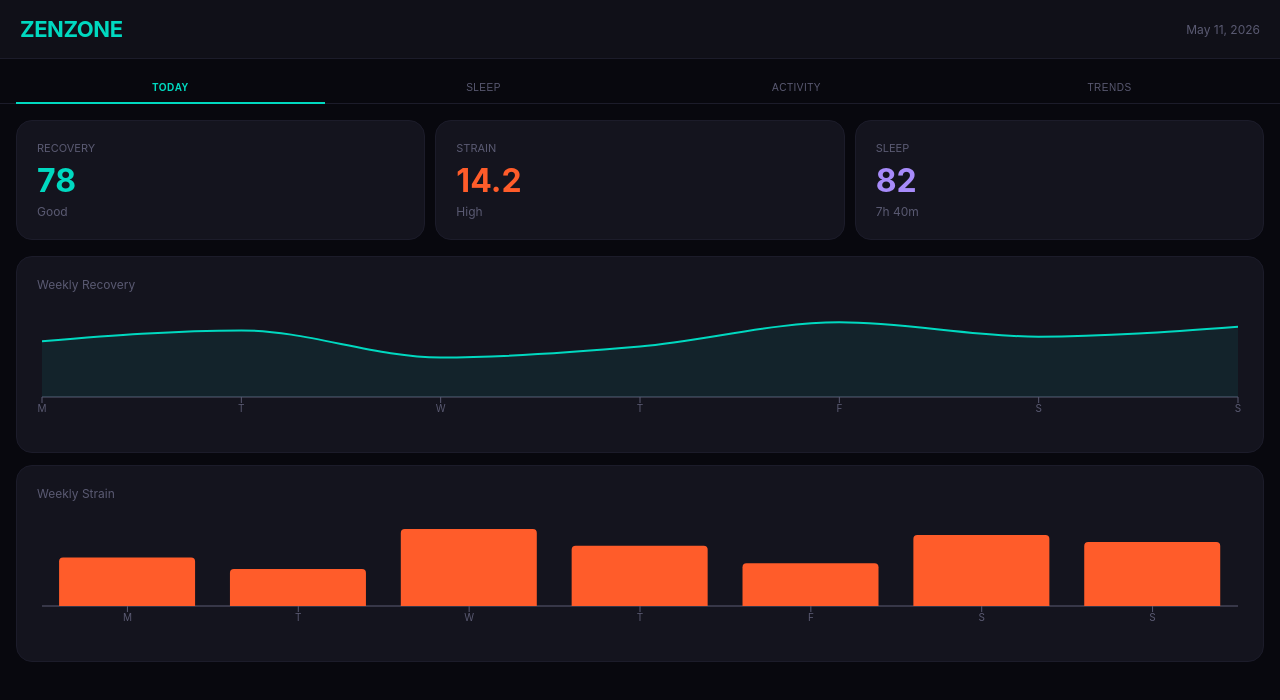
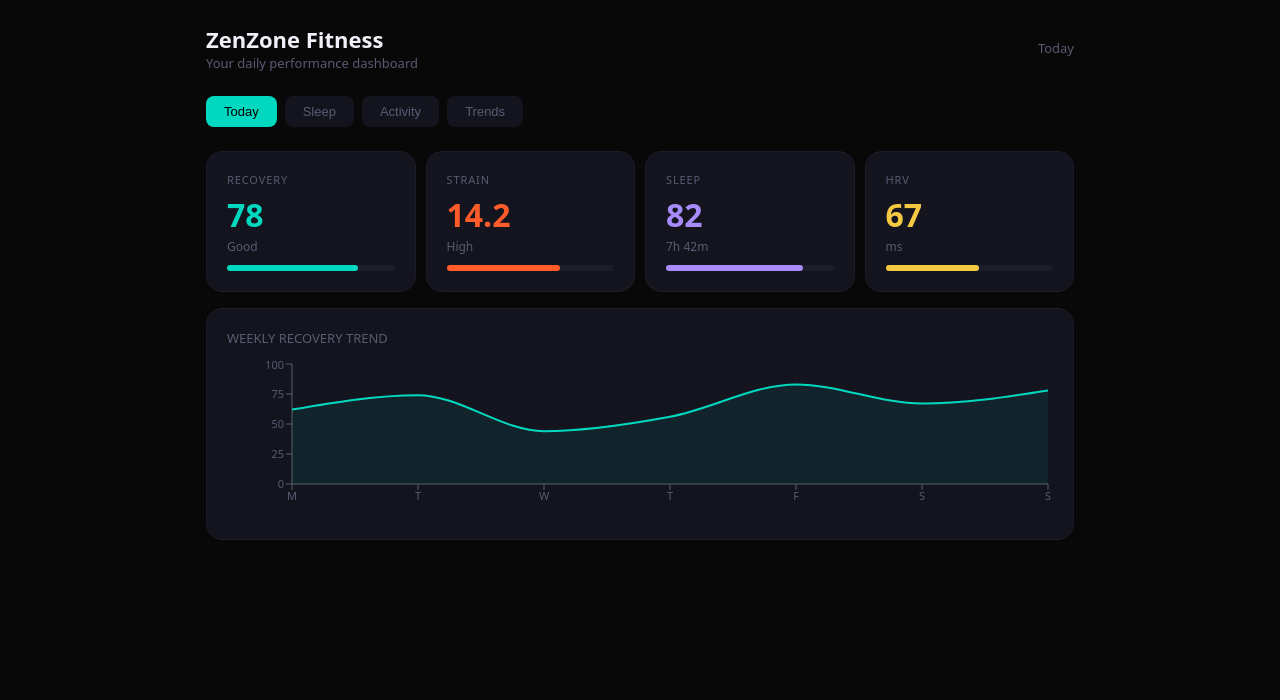
Before and after one commit to jasongroppa9-hub/zenzoneislivern, a React (Create React App) app: page / in a window 1280 px wide. Shown: the top 700 px of the page. Built offline with nearby package versions, Linux system fonts and the light colour scheme.

Commit message:
Update App.jsx

```diff
--- a/src/App.jsx
+++ b/src/App.jsx
@@ -1,18 +1,20 @@
 import React, { useState } from 'react';
 import { LineChart, Line, BarChart, Bar, AreaChart, Area, XAxis, YAxis, Tooltip, ResponsiveContainer } from 'recharts';
 
-var bg = '#08080E';
-var surface = '#101018';
-var card = '#14141E';
-var border = '#1C1C2A';
-var recovery = '#00D9C0';
-var strain = '#FF5C2A';
-var sleep = '#A78BFA';
-var yellow = '#F5C842';
-var text = '#F0F0F8';
-var muted = '#5A5A72';
+const C = {
+  bg: '#080808',
+  surface: '#101018',
+  card: '#14141E',
+  border: '#1C1C2A',
+  recovery: '#00D9C0',
+  strain: '#FF5C2A',
+  sleep: '#A78BFA',
+  yellow: '#F5C842',
+  text: '#F0F0F8',
+  muted: '#5A5A72',
+};
 
-var weekData = [
+const weekData = [
   { day: 'M', recovery: 62, strain: 10.8, sleep: 73 },
   { day: 'T', recovery: 74, strain: 8.2, sleep: 81 },
   { day: 'W', recovery: 44, strain: 17.1, sleep: 61 },
@@ -22,162 +24,158 @@ var weekData = [
   { day: 'S', recovery: 78, strain: 14.2, sleep: 82 },
 ];
 
-var activities = [
+const activities = [
   { name: 'Morning Run', strain: 14.2, duration: '48 min', calories: 410 },
   { name: 'Strength Training', strain: 11.8, duration: '62 min', calories: 380 },
   { name: 'Cycling', strain: 16.4, duration: '75 min', calories: 590 },
   { name: 'Yoga Flow', strain: 5.2, duration: '45 min', calories: 180 },
 ];
 
-function App() {
-  var tabState = useState('today');
-  var tab = tabState[0];
-  var setTab = tabState[1];
+function Card({ children, style }) {
+  return (
+    <div style={{ background: C.card, border: '1px solid ' + C.border, borderRadius: 16, padding: 20, ...style }}>
+      {children}
+    </div>
+  );
+}
 
-  var tabs = ['today', 'sleep', 'activity', 'trends'];
-
-  var cardStyle = {
-    background: card,
-    border: '1px solid ' + border,
-    borderRadius: '16px',
-    padding: '20px',
-    marginBottom: '12px',
-  };
+function ScoreCard({ label, value, max, color, sub }) {
+  const pct = Math.min((value / max) * 100, 100);
+  return (
+    <Card style={{ flex: 1 }}>
+      <div style={{ fontSize: 11, color: C.muted, textTransform: 'uppercase', letterSpacing: '0.08em', marginBottom: 6 }}>{label}</div>
+      <div style={{ fontSize: 32, fontWeight: 700, color: color, marginBottom: 2 }}>{value}</div>
+      <div style={{ fontSize: 12, color: C.muted, marginBottom: 10 }}>{sub}</div>
+      <div style={{ height: 6, background: C.border, borderRadius: 3 }}>
+        <div style={{ width: pct + '%', height: '100%', background: color, borderRadius: 3 }} />
+      </div>
+    </Card>
+  );
+}
 
 function TodayContent() {
-    return React.createElement('div', null,
-      React.createElement('div', { style: { display: 'flex', gap: '10px', marginBottom: '16px' } },
-        React.createElement('div', { style: Object.assign({}, cardStyle, { flex: 1, marginBottom: 0 }) },
-          React.createElement('div', { style: { fontSize: '11px', color: muted, textTransform: 'uppercase', marginBottom: '6px' } }, 'Recovery'),
-          React.createElement('div', { style: { fontSize: '32px', fontWeight: 700, color: recovery } }, '78'),
-          React.createElement('div', { style: { fontSize: '12px', color: muted, marginTop: '4px' } }, 'Good')
-        ),
-        React.createElement('div', { style: Object.assign({}, cardStyle, { flex: 1, marginBottom: 0 }) },
-          React.createElement('div', { style: { fontSize: '11px', color: muted, textTransform: 'uppercase', marginBottom: '6px' } }, 'Strain'),
-          React.createElement('div', { style: { fontSize: '32px', fontWeight: 700, color: strain } }, '14.2'),
-          React.createElement('div', { style: { fontSize: '12px', color: muted, marginTop: '4px' } }, 'High')
-        ),
-        React.createElement('div', { style: Object.assign({}, cardStyle, { flex: 1, marginBottom: 0 }) },
-          React.createElement('div', { style: { fontSize: '11px', color: muted, textTransform: 'uppercase', marginBottom: '6px' } }, 'Sleep'),
-          React.createElement('div', { style: { fontSize: '32px', fontWeight: 700, color: sleep } }, '82'),
-          React.createElement('div', { style: { fontSize: '12px', color: muted, marginTop: '4px' } }, '7h 40m')
-        )
-      ),
-      React.createElement('div', { style: cardStyle },
-        React.createElement('div', { style: { fontSize: '12px', color: muted, marginBottom: '10px' } }, 'Weekly Recovery'),
-        React.createElement(ResponsiveContainer, { width: '100%', height: 130 },
-          React.createElement(AreaChart, { data: weekData },
-            React.createElement(XAxis, { dataKey: 'day', stroke: muted, tick: { fontSize: 10, fill: muted } }),
-            React.createElement(Tooltip, { contentStyle: { background: surface, border: 'none', borderRadius: '8px', color: text, fontSize: 12 } }),
-            React.createElement(Area, { type: 'monotone', dataKey: 'recovery', stroke: recovery, fill: recovery + '20', strokeWidth: 2 })
-          )
-        )
-      ),
-      React.createElement('div', { style: cardStyle },
-        React.createElement('div', { style: { fontSize: '12px', color: muted, marginBottom: '10px' } }, 'Weekly Strain'),
-        React.createElement(ResponsiveContainer, { width: '100%', height: 130 },
-          React.createElement(BarChart, { data: weekData },
-            React.createElement(XAxis, { dataKey: 'day', stroke: muted, tick: { fontSize: 10, fill: muted } }),
-            React.createElement(Tooltip, { contentStyle: { background: surface, border: 'none', borderRadius: '8px', color: text, fontSize: 12 } }),
-            React.createElement(Bar, { dataKey: 'strain', fill: strain, radius: [4, 4, 0, 0] })
-          )
-        )
-      )
+  return (
+    <div>
+      <div style={{ display: 'flex', gap: '10px', marginBottom: '16px' }}>
+        <ScoreCard label="Recovery" value={78} max={100} color={C.recovery} sub="Good" />
+        <ScoreCard label="Strain" value={14.2} max={21} color={C.strain} sub="High" />
+        <ScoreCard label="Sleep" value={82} max={100} color={C.sleep} sub="7h 42m" />
+        <ScoreCard label="HRV" value={67} max={120} color={C.yellow} sub="ms" />
+      </div>
+      <Card style={{ marginBottom: 16 }}>
+        <div style={{ fontSize: 13, color: C.muted, marginBottom: 12 }}>WEEKLY RECOVERY TREND</div>
+        <ResponsiveContainer width="100%" height={160}>
+          <AreaChart data={weekData}>
+            <XAxis dataKey="day" stroke={C.muted} tick={{ fill: C.muted, fontSize: 11 }} />
+            <YAxis stroke={C.muted} tick={{ fill: C.muted, fontSize: 11 }} />
+            <Tooltip contentStyle={{ background: C.surface, border: '1px solid ' + C.border, borderRadius: 8, color: C.text }} />
+            <Area type="monotone" dataKey="recovery" stroke={C.recovery} fill={C.recovery + '22'} strokeWidth={2} />
+          </AreaChart>
+        </ResponsiveContainer>
+      </Card>
+    </div>
   );
 }
 
 function SleepContent() {
-    return React.createElement('div', null,
-      React.createElement('div', { style: cardStyle },
-        React.createElement('div', { style: { fontSize: '12px', color: muted, marginBottom: '4px' } }, 'Last Night'),
-        React.createElement('div', { style: { fontSize: '40px', fontWeight: 700, color: sleep } }, '7h 40m'),
-        React.createElement('div', { style: { fontSize: '12px', color: muted, marginTop: '4px' } }, 'Sleep Score: 82')
-      ),
-      React.createElement('div', { style: cardStyle },
-        React.createElement('div', { style: { fontSize: '12px', color: muted, marginBottom: '12px' } }, 'Sleep Trend'),
-        React.createElement(ResponsiveContainer, { width: '100%', height: 130 },
-          React.createElement(LineChart, { data: weekData },
-            React.createElement(XAxis, { dataKey: 'day', stroke: muted, tick: { fontSize: 10, fill: muted } }),
-            React.createElement(Tooltip, { contentStyle: { background: surface, border: 'none', borderRadius: '8px', color: text, fontSize: 12 } }),
-            React.createElement(Line, { type: 'monotone', dataKey: 'sleep', stroke: sleep, strokeWidth: 2, dot: false })
-          )
-        )
-      )
+  return (
+    <div>
+      <div style={{ display: 'flex', gap: '10px', marginBottom: 16 }}>
+        <ScoreCard label="Sleep Score" value={82} max={100} color={C.sleep} sub="Good" />
+        <ScoreCard label="Duration" value={'7h 42m'} max={100} color={C.recovery} sub="Goal: 8h" />
+        <ScoreCard label="REM" value={'1h 48m'} max={100} color={C.yellow} sub="22%" />
+      </div>
+      <Card>
+        <div style={{ fontSize: 13, color: C.muted, marginBottom: 12 }}>WEEKLY SLEEP SCORES</div>
+        <ResponsiveContainer width="100%" height={160}>
+          <BarChart data={weekData}>
+            <XAxis dataKey="day" stroke={C.muted} tick={{ fill: C.muted, fontSize: 11 }} />
+            <YAxis stroke={C.muted} tick={{ fill: C.muted, fontSize: 11 }} />
+            <Tooltip contentStyle={{ background: C.surface, border: '1px solid ' + C.border, borderRadius: 8, color: C.text }} />
+            <Bar dataKey="sleep" fill={C.sleep} radius={[4, 4, 0, 0]} />
+          </BarChart>
+        </ResponsiveContainer>
+      </Card>
+    </div>
   );
 }
 
 function ActivityContent() {
-    return React.createElement('div', null,
-      activities.map(function(a) {
-        return React.createElement('div', { key: a.name, style: cardStyle },
-          React.createElement('div', { style: { display: 'flex', justifyContent: 'space-between', alignItems: 'center' } },
-            React.createElement('div', null,
-              React.createElement('div', { style: { fontSize: '15px', fontWeight: 600, color: text, marginBottom: '4px' } }, a.name),
-              React.createElement('div', { style: { fontSize: '12px', color: muted } }, a.duration + ' - ' + a.calories + ' cal')
-            ),
-            React.createElement('div', { style: { textAlign: 'right' } },
-              React.createElement('div', { style: { fontSize: '22px', fontWeight: 700, color: strain } }, a.strain),
-              React.createElement('div', { style: { fontSize: '10px', color: muted, textTransform: 'uppercase' } }, 'Strain')
-            )
-          )
+  return (
+    <div>
+      {activities.map(function(a, i) {
+        return (
+          <Card key={i} style={{ marginBottom: 12, display: 'flex', justifyContent: 'space-between', alignItems: 'center' }}>
+            <div>
+              <div style={{ fontSize: 16, fontWeight: 600, color: C.text, marginBottom: 4 }}>{a.name}</div>
+              <div style={{ fontSize: 12, color: C.muted }}>{a.duration} &bull; {a.calories} cal</div>
+            </div>
+            <div style={{ fontSize: 24, fontWeight: 700, color: C.strain }}>{a.strain}</div>
+          </Card>
         );
-      })
+      })}
+    </div>
   );
 }
 
 function TrendsContent() {
-    var stats = [
-      { label: 'Avg Recovery', value: '68%', color: recovery },
-      { label: 'Avg Strain', value: '12.7', color: strain },
-      { label: 'Avg Sleep', value: '76%', color: sleep },
-      { label: 'Weekly Load', value: '89.4', color: yellow },
-    ];
-    return React.createElement('div', null,
-      React.createElement('div', { style: cardStyle },
-        React.createElement('div', { style: { fontSize: '12px', color: muted, marginBottom: '10px' } }, 'Recovery vs Sleep'),
-        React.createElement(ResponsiveContainer, { width: '100%', height: 160 },
-          React.createElement(LineChart, { data: weekData },
-            React.createElement(XAxis, { dataKey: 'day', stroke: muted, tick: { fontSize: 10, fill: muted } }),
-            React.createElement(YAxis, { stroke: muted, tick: { fontSize: 10, fill: muted } }),
-            React.createElement(Tooltip, { contentStyle: { background: surface, border: 'none', borderRadius: '8px', color: text, fontSize: 12 } }),
-            React.createElement(Line, { type: 'monotone', dataKey: 'recovery', stroke: recovery, strokeWidth: 2, dot: false }),
-            React.createElement(Line, { type: 'monotone', dataKey: 'sleep', stroke: sleep, strokeWidth: 2, dot: false })
-          )
-        )
-      ),
-      React.createElement('div', { style: { display: 'grid', gridTemplateColumns: '1fr 1fr', gap: '12px' } },
-        stats.map(function(s) {
-          return React.createElement('div', { key: s.label, style: cardStyle },
-            React.createElement('div', { style: { fontSize: '11px', color: muted, marginBottom: '6px' } }, s.label),
-            React.createElement('div', { style: { fontSize: '26px', fontWeight: 700, color: s.color } }, s.value)
-          );
-        })
-      )
+  return (
+    <Card>
+      <div style={{ fontSize: 13, color: C.muted, marginBottom: 12 }}>STRAIN vs RECOVERY</div>
+      <ResponsiveContainer width="100%" height={200}>
+        <LineChart data={weekData}>
+          <XAxis dataKey="day" stroke={C.muted} tick={{ fill: C.muted, fontSize: 11 }} />
+          <YAxis stroke={C.muted} tick={{ fill: C.muted, fontSize: 11 }} />
+          <Tooltip contentStyle={{ background: C.surface, border: '1px solid ' + C.border, borderRadius: 8, color: C.text }} />
+          <Line type="monotone" dataKey="recovery" stroke={C.recovery} strokeWidth={2} dot={false} />
+          <Line type="monotone" dataKey="strain" stroke={C.strain} strokeWidth={2} dot={false} />
+        </LineChart>
+      </ResponsiveContainer>
+    </Card>
   );
 }
 
-  return React.createElement('div', { style: { background: bg, minHeight: '100vh', color: text, fontFamily: '-apple-system, BlinkMacSystemFont, sans-serif' } },
-    React.createElement('div', { style: { background: surface, borderBottom: '1px solid ' + border, padding: '16px 20px', display: 'flex', alignItems: 'center', justifyContent: 'space-between', position: 'sticky', top: 0, zIndex: 10 } },
-      React.createElement('div', { style: { fontSize: '22px', fontWeight: 700, color: recovery, letterSpacing: '-0.02em' } }, 'ZENZONE'),
-      React.createElement('div', { style: { fontSize: '12px', color: muted } }, 'May 11, 2026')
-    ),
-    React.createElement('div', { style: { display: 'flex', padding: '12px 16px 0', gap: '4px', borderBottom: '1px solid ' + border } },
-      tabs.map(function(t) {
-        var active = tab === t;
-        return React.createElement('button', {
-          key: t,
-          onClick: function() { setTab(t); },
-          style: { flex: 1, padding: '8px 4px', background: 'transparent', border: 'none', cursor: 'pointer', borderBottom: active ? '2px solid ' + recovery : '2px solid transparent', transition: 'all 0.2s', marginBottom: '-1px' }
-        }, React.createElement('span', { style: { fontSize: '10px', color: active ? recovery : muted, fontWeight: active ? 700 : 400, textTransform: 'uppercase', letterSpacing: '0.05em' } }, t.toUpperCase()));
-      })
-    ),
-    React.createElement('div', { style: { padding: '16px' } },
-      tab === 'today' ? React.createElement(TodayContent, null) : null,
-      tab === 'sleep' ? React.createElement(SleepContent, null) : null,
-      tab === 'activity' ? React.createElement(ActivityContent, null) : null,
-      tab === 'trends' ? React.createElement(TrendsContent, null) : null
-    )
+export default function App() {
+  const [tab, setTab] = useState('today');
+  const tabs = ['today', 'sleep', 'activity', 'trends'];
+
+  return (
+    <div style={{ background: C.bg, minHeight: '100vh', color: C.text, fontFamily: 'system-ui, sans-serif' }}>
+      <div style={{ maxWidth: 900, margin: '0 auto', padding: '24px 16px' }}>
+        <div style={{ display: 'flex', justifyContent: 'space-between', alignItems: 'center', marginBottom: 24 }}>
+          <div>
+            <div style={{ fontSize: 22, fontWeight: 700 }}>ZenZone Fitness</div>
+            <div style={{ fontSize: 13, color: C.muted }}>Your daily performance dashboard</div>
+          </div>
+          <div style={{ fontSize: 13, color: C.muted }}>Today</div>
+        </div>
+        <div style={{ display: 'flex', gap: 8, marginBottom: 24 }}>
+          {tabs.map(function(t) {
+            return (
+              <button
+                key={t}
+                onClick={function() { setTab(t); }}
+                style={{
+                  padding: '8px 18px',
+                  borderRadius: 8,
+                  border: 'none',
+                  cursor: 'pointer',
+                  fontSize: 13,
+                  fontWeight: 500,
+                  background: tab === t ? C.recovery : C.card,
+                  color: tab === t ? '#000' : C.muted,
+                }}
+              >
+                {t.charAt(0).toUpperCase() + t.slice(1)}
+              </button>
+            );
+          })}
+        </div>
+        {tab === 'today' && <TodayContent />}
+        {tab === 'sleep' && <SleepContent />}
+        {tab === 'activity' && <ActivityContent />}
+        {tab === 'trends' && <TrendsContent />}
+      </div>
+    </div>
   );
 }
-
-export default App;
```
Lines whose indentation alone changed are shown as unchanged.
